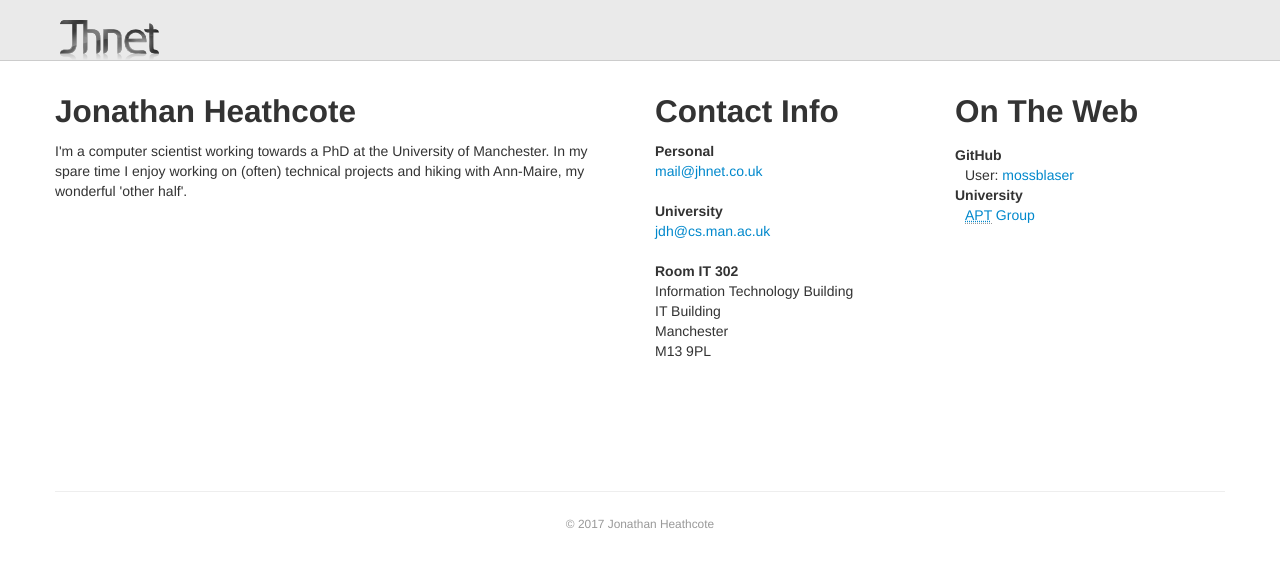
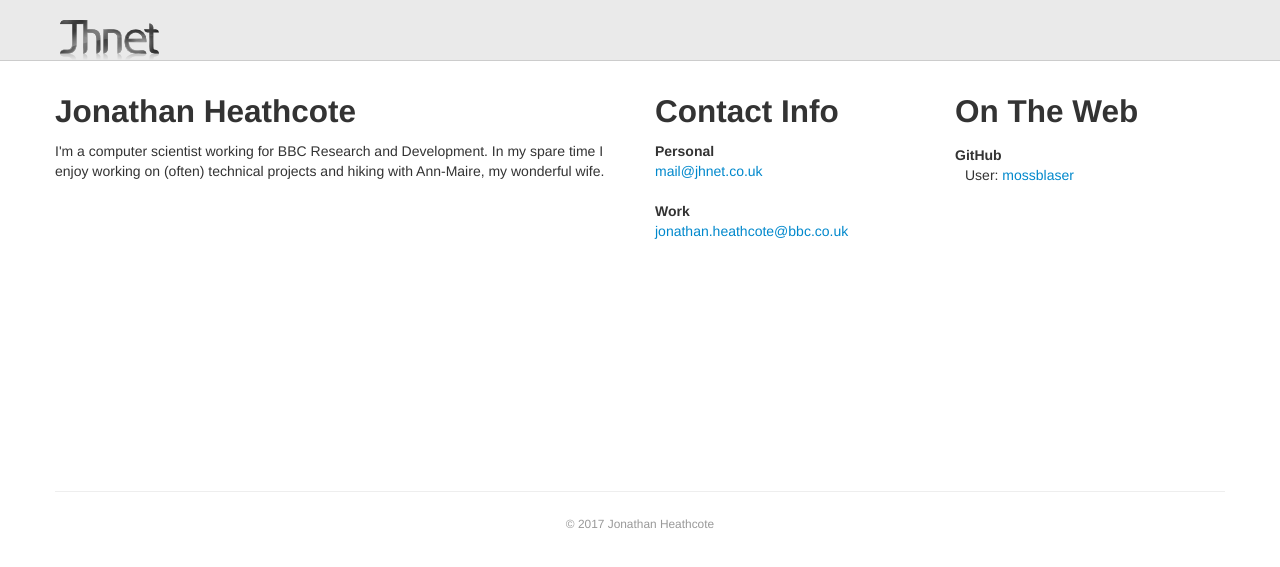
Before and after one commit to mossblaser/Jhnet13, a Python web app: template templates/about.mako in a window 1280 px wide. Shown: the top 567 px of the page. Run offline with Mako, Linux system fonts and the light colour scheme; the template is opened without the code that fills it, so the values that code supplies are empty.

Commit message:
Post-university about page update.

```diff
--- a/templates/about.mako
+++ b/templates/about.mako
@@ -6,10 +6,9 @@
 
 	<div class="span6">
 		<h2>Jonathan Heathcote</h2>
-		<p>I'm a computer scientist working towards a PhD at the University
-		of Manchester. In my spare time I enjoy working on (often)
-		technical projects and hiking with Ann-Maire, my wonderful 'other
-		half'.</p>
+		<p>I'm a computer scientist working for BBC Research and Development. In my
+		spare time I enjoy working on (often) technical projects and hiking with
+		Ann-Maire, my wonderful wife.</p>
 	</div>
 
 	<div class="span3">
@@ -19,15 +18,8 @@
 			<a href="mailto:mail@jhnet.co.uk">mail@jhnet.co.uk</a>
 		</address>
 		<address>
-			<strong>University</strong><br>
-			<a href="mailto:jdh@cs.man.ac.uk">jdh@cs.man.ac.uk</a>
-		</address>
-		<address>
-			<strong>Room IT 302</strong><br>
-			Information Technology Building<br>
-			IT Building<br>
-			Manchester<br>
-			M13 9PL
+			<strong>Work</strong><br>
+			<a href="mailto:jonathan.heathcote@bbc.co.uk">jonathan.heathcote@bbc.co.uk</a>
 		</address>
 	</div>
 
@@ -36,9 +28,6 @@
 		<dl>
 			<dt>GitHub</dt>
 			<dd>User: <a href="http://github.com/mossblaser">mossblaser</a></dd>
-
-			<dt>University</dt>
-			<dd><a href="http://apt.cs.man.ac.uk/people/jheathcote/"><abbr title="Advanced Processor Technologies">APT</abbr> Group</a></dd>
 		</dl>
 	</div>
 
```
